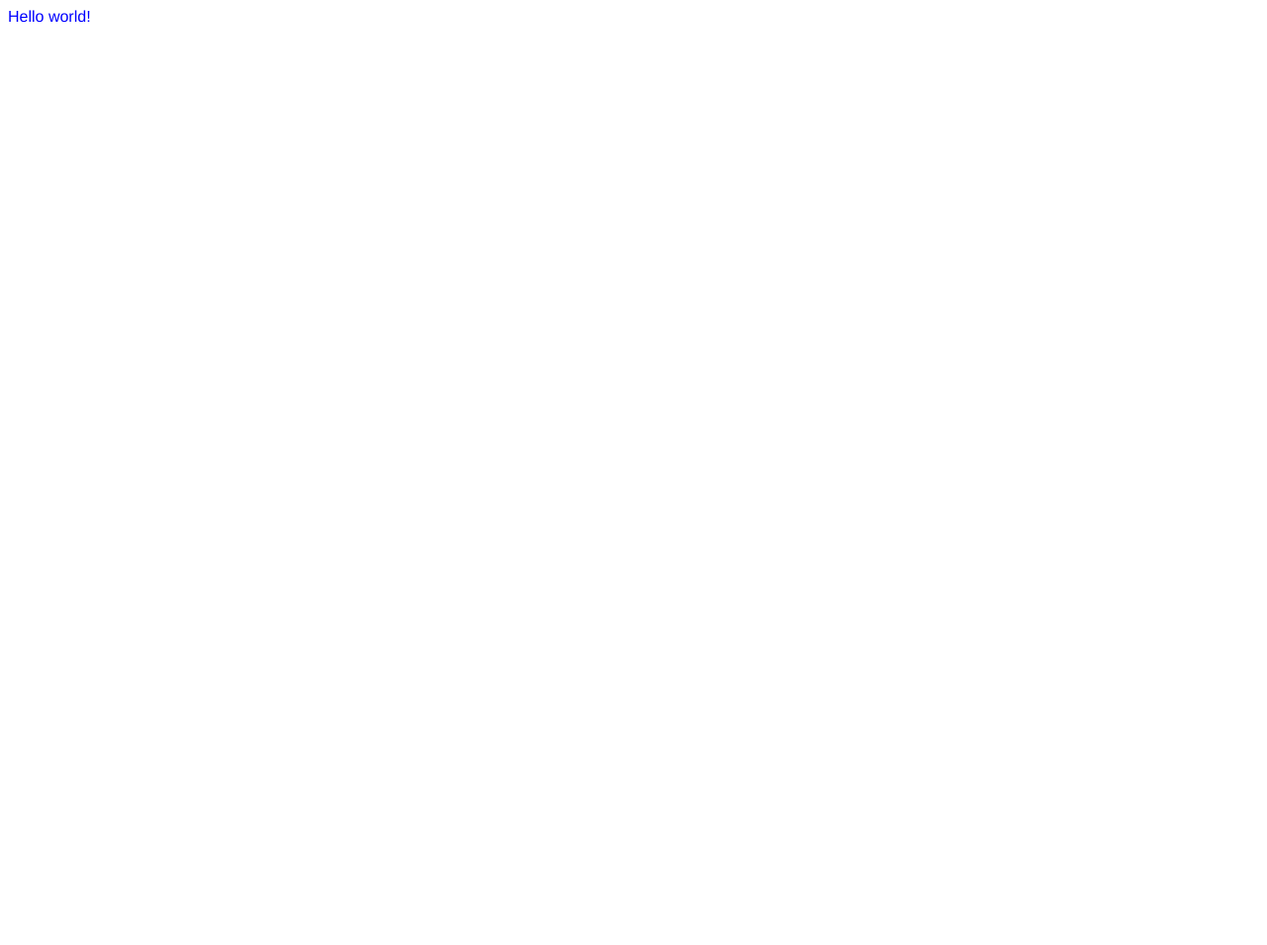
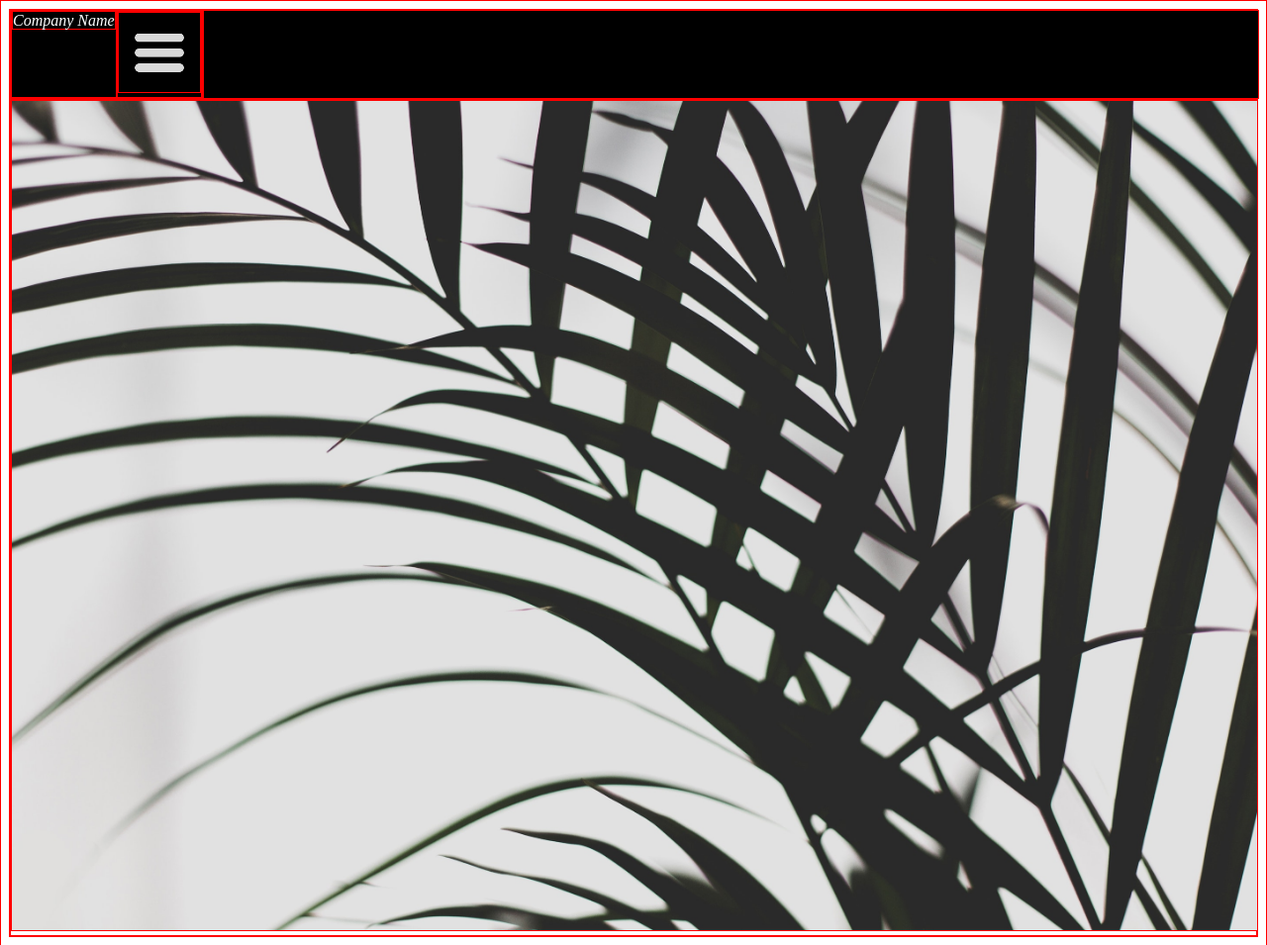
Before and after one commit to neliaterrazas/freelance-project, a website built with webpack: page src/index.html in a window 1280 px wide. Shown: the whole page at 99% size. Before the commit the page ends 800 px from the top, so only its background shows below. Built offline with nearby package versions, Linux system fonts and the light colour scheme.

Commit message:
begin html styling off of wireframing

```diff
--- a/src/index.html
+++ b/src/index.html
@@ -3,10 +3,25 @@
   <head>
     <meta charset="utf-8">
     <script type="text/javascript" src="main.js"></script>
-    <title></title>
+    <title>Freelance Site</title>
   </head>
   <body>
-    <div>Hello world!</div>
+<!-- BLACK NAV BAR ON TOP -->
+    <div class="top-header">
+        <div class="company-name">
+          <em>Company Name</em>
+        </div>
+        <div class="hamburger">
+          <img src="assets/images/hamburger.png" alt="mini-menu">
+        </div>
+        <div id="extended-menu">
+        </div>
+    </div>
+<!-- B&W IMAGE -->
+  <div class="photo">
+    <img src="assets/images/palms.jpeg" alt="palms">
+  </div>
+
 
   </body>
 
--- a/src/sass/styles.scss
+++ b/src/sass/styles.scss
@@ -1,7 +1,25 @@
-$font-stack: Helvetica, sans-serif;
-$primary-font-color: blue;
-
-body {
-  font: 100% $font-stack;
-  color: $primary-font-color;
+*{
+  border: 1px solid red;
 }
+.top-header{
+  height: 100%;
+  background-color: #000000;
+  color: #FFFFFF;
+  display: flex;
+  width: 100%;
+  .company-name{
+    justify-content: flex-start;
+  }
+  .hamburger{
+    justify-content: flex-end;
+    img{
+      height: 5em;
+    }
+  }
+}
+.photo{
+  img{
+    max-width: 100%;
+    max-height: 25%;
+  }
+}
```
